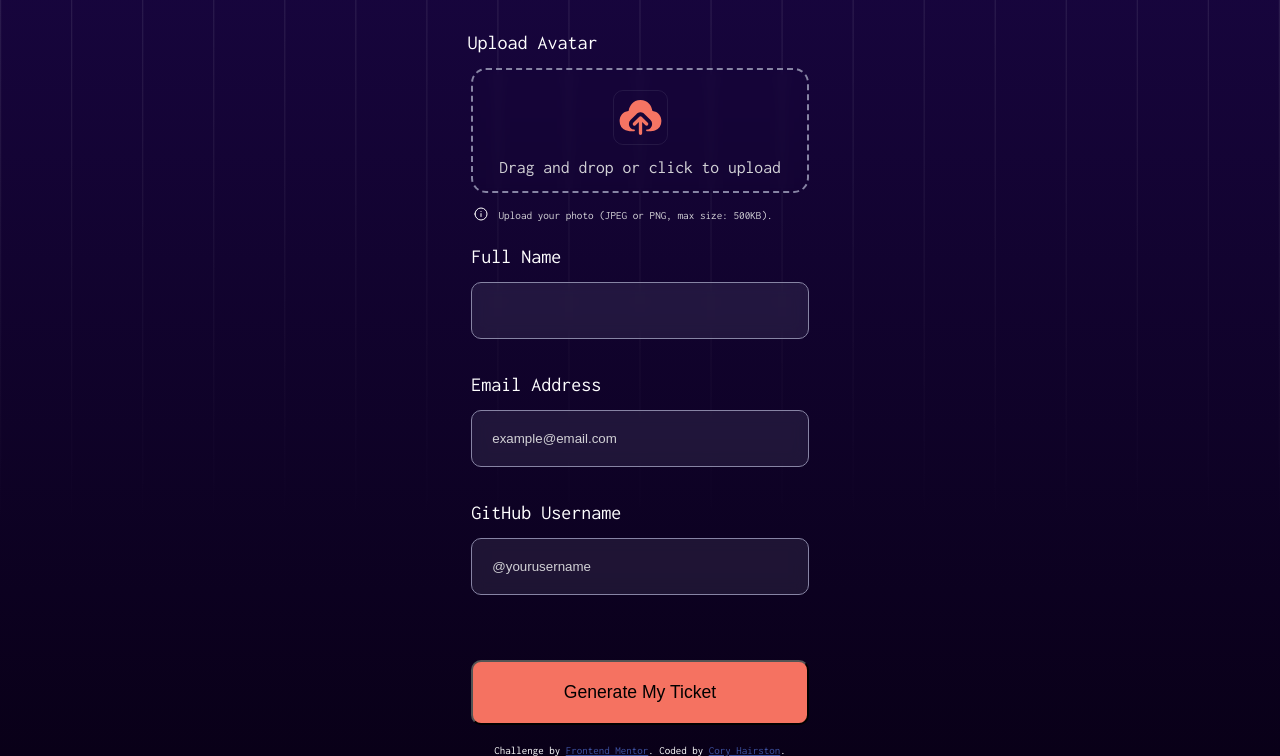
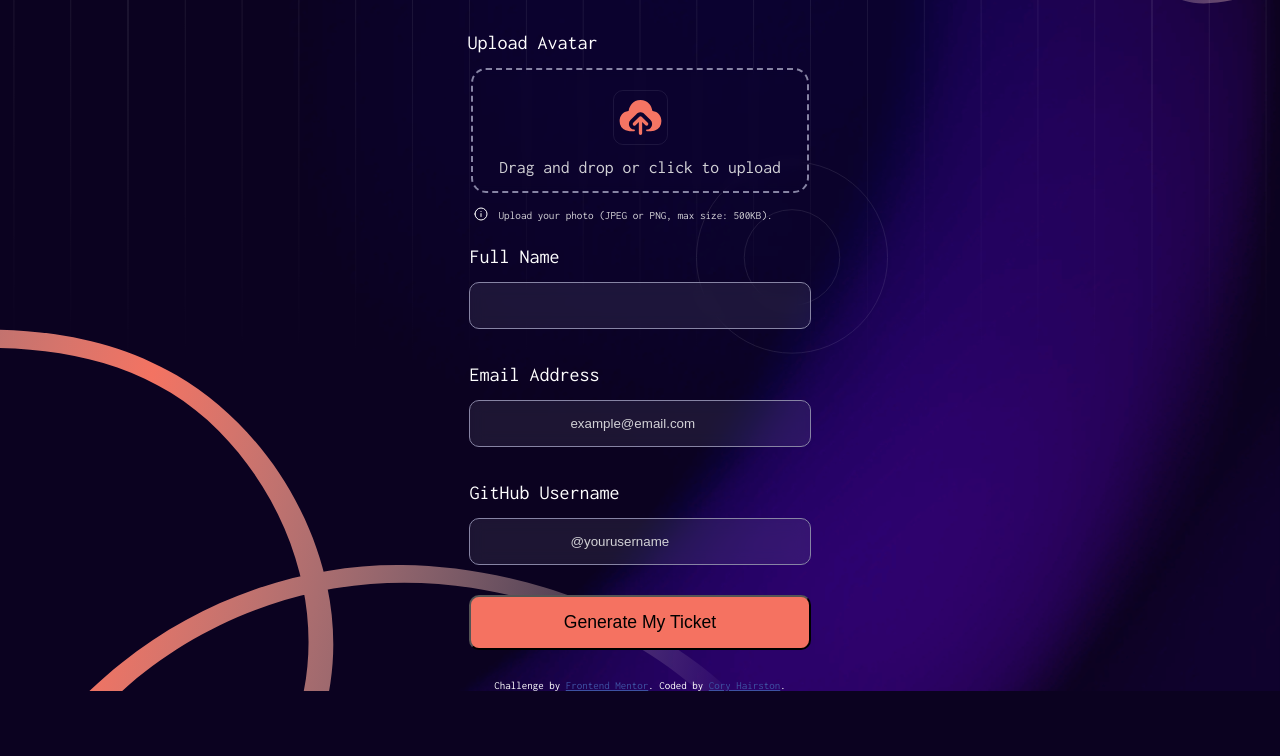
Before and after one commit to GroovyCj/conference-ticket-generator-main, a plain HTML site: page index.html in a window 1280 px wide. Shown: the part 176-932 px from the top of the page. After the commit the page ends 867 px from the top, so only its background shows below. Drawn offline with Linux system fonts and the light colour scheme.

Commit message:
Finished mobile browser intial page, also added media query for desktop

```diff
--- a/scripts.js
+++ b/scripts.js
@@ -45,8 +45,8 @@ const showAvatarButtons = () => {
   });
 
   changeBtn.addEventListener("click", (e) => {
-    e.stopPropagation(); // block label click
-    fileInput.click(); // manually open the file dialog
+    e.stopPropagation();
+    fileInput.click();
   });
 
   removeBtn.addEventListener("click", (e) => {
@@ -95,7 +95,7 @@ const previewPhoto = () => {
 
 mainForm.addEventListener("submit", (e) => {
  formSubmitValidationArray.forEach((input) => {
-    const errorDiv = input.nextElementSibling; // grab the paired error div
+    const errorDiv = input.nextElementSibling;
     let errorMessage = "";
 
     if (input.value.trim() === "") {
@@ -104,7 +104,7 @@ mainForm.addEventListener("submit", (e) => {
       errorMessage = "Please enter a valid email address.";
     }
 
-    // Add message based on input ID (or you could use data-* attributes)
+
     if (input.id === "full-name" && errorMessage) {
       errorMessage = "Please enter your full name.";
     } else if (input.id === "github-username" && errorMessage) {
--- a/styles.css
+++ b/styles.css
@@ -34,9 +34,8 @@
   background-image: linear-gradient(var(--neutral-gray-100));
   margin: auto;
   text-align: center;
-  backdrop-filter: blur(4px); /* the magic */
+  backdrop-filter: blur(4px);
   -webkit-backdrop-filter: blur(4px); /* Safari support */
-
 }
 
 .container {
@@ -50,7 +49,7 @@
   align-items: center;
 }
 .form > label {
-  align-self: flex-start; /* override the center alignment */
+  align-self: flex-start;
   margin-left: 5%;
 }
 
@@ -117,9 +116,9 @@
   color: var(--neutral-gray-300);
   border-radius: 10px;
   border: 1px solid var(--neutral-gray-500);
-  padding: 20px;
-  backdrop-filter: blur(8px); /* the magic */
-  -webkit-backdrop-filter: blur(8px); /* Safari support */
+  padding: 15px;
+  backdrop-filter: blur(8px);
+  -webkit-backdrop-filter: blur(8px);
 }
 .frosted-input.error {
   border-color: var(--warm-red);
@@ -133,9 +132,9 @@
 }
 .generate-ticket-btn {
   background-color: var(--default-submit-button);
-  padding: 20px;
+  padding: 15px;
+  margin: 10px;
   border-radius: 10px;
-  margin-top: 45px;
   font-size: 1.1rem;
 }
 
@@ -160,22 +159,29 @@
 .attribution a {
   color: hsl(228, 45%, 44%);
 }
+
 body {
-  background-color: #0b0220; /* fallback solid base */
-  background-image:
-    /* url("./assets/images/background-mobile.png"), */
-    url(".assets/images/pattern-lines.svg"),   /* vertical lines / circles */
-    url("assets/images/pattern-lines.svg"),    /* swoosh curves */
-    linear-gradient(180deg, #1a0645 0%, #090018 100%); /* gradient base */
-  /* background-repeat: no-repeat, no-repeat, no-repeat; */
-  background-position: center, bottom left, center;
-  background-size: cover, contain, cover;
-  background-blend-mode: overlay, normal, normal;
+  background-color: #0b0220;
+
+  background-image: url("assets/images/pattern-lines.svg"),
+    url("assets/images/pattern-squiggly-line-bottom-mobile-tablet.svg"),
+    url("assets/images/pattern-circle.svg"),
+    url("assets/images/pattern-circle.svg"),
+    url("assets/images/pattern-squiggly-line-top.svg"),
+    url("assets/images/background-mobile.png");
+  background-size: 250% auto, 70% auto, 30% auto, 30% auto, cover, cover;
+
+  background-blend-mode: normal, normal, normal, normal, normal, lighten;
+  background-repeat: no-repeat, no-repeat, no-repeat, no-repeat, no-repeat,
+    no-repeat;
+
+  background-position: center top, left bottom, -20px -25px, right, right 30px,
+    center top;
+
   color: white;
-  font-family: 'Inconsolata', monospace;
+  font-family: "Inconsolata", monospace;
   min-height: 100vh;
 }
-
 header {
   text-align: center;
   margin-right: 20px;
@@ -203,3 +209,25 @@ input:hover {
   background-color: var(--neutral-gray-350);
   cursor: pointer;
 }
+
+@media (min-width: 1024px) {
+  body {
+    background-image: url("assets/images/pattern-lines.svg"),
+      url("assets/images/pattern-squiggly-line-bottom-desktop.svg"),
+      url("assets/images/pattern-circle.svg"),
+      url("assets/images/pattern-circle.svg"),
+      url("assets/images/pattern-squiggly-line-top.svg"),
+      url("assets/images/background-desktop.png");
+
+    background-size: 80% auto, 60% auto, 15% 25%, 15% 25%, 30% 15%, cover;
+    background-repeat: repeat-x, no-repeat, no-repeat, no-repeat, no-repeat,
+      no-repeat;
+
+    background-position: center top, left bottom, 30px -75px, 64%, 110% 50px,
+      center top;
+  }
+
+  .frosted-input {
+    padding: 15px 100px;
+  }
+}
```
